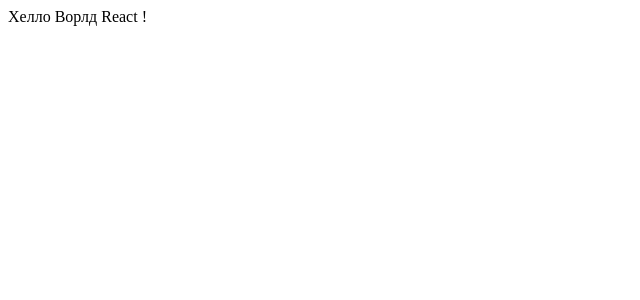
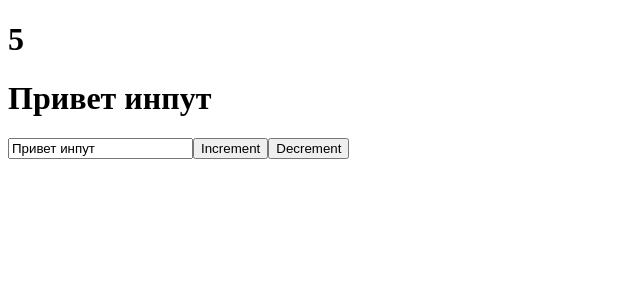
Before and after one commit to BlinovE/reactExample, a React (Create React App) app: page / in a window 1280 px wide. Shown: the top 300 px of the page, without its empty margins (0-640 px from the left). Built offline with nearby package versions, Linux system fonts and the light colour scheme.

Commit message:
Использование useState
Получение и изменение состояния элемента с использованием useState()

```diff
--- a/src/App.js
+++ b/src/App.js
@@ -1,9 +1,25 @@
-import React from 'react';
+import React, {useState} from 'react';
 
 function App() {
+  const [count, setCount] = useState(5);
+  const [value, setValue] = useState('Привет инпут');
+
+  function inc(){
+    setCount(count+1);
+  }
+  function dec(){
+    setCount(count-1);
+  }
+
   return (
     <div className="App">
-
+      <h1>{count}</h1>
+      <h1>{value}</h1>
+      <input type="text" value={value} onChange={(event)=>{
+        setValue(event.target.value)
+      }}/>
+      <button onClick={ inc }>Increment</button>
+      <button onClick={ dec }>Decrement</button>
     </div>
   );
 }
--- a/src/index.js
+++ b/src/index.js
@@ -5,6 +5,6 @@
 const root = ReactDOM.createRoot(document.getElementById('root'));
 root.render(
   <div>
-    Хелло Ворлд React !
+    <App/>
   </div>
 );
```
